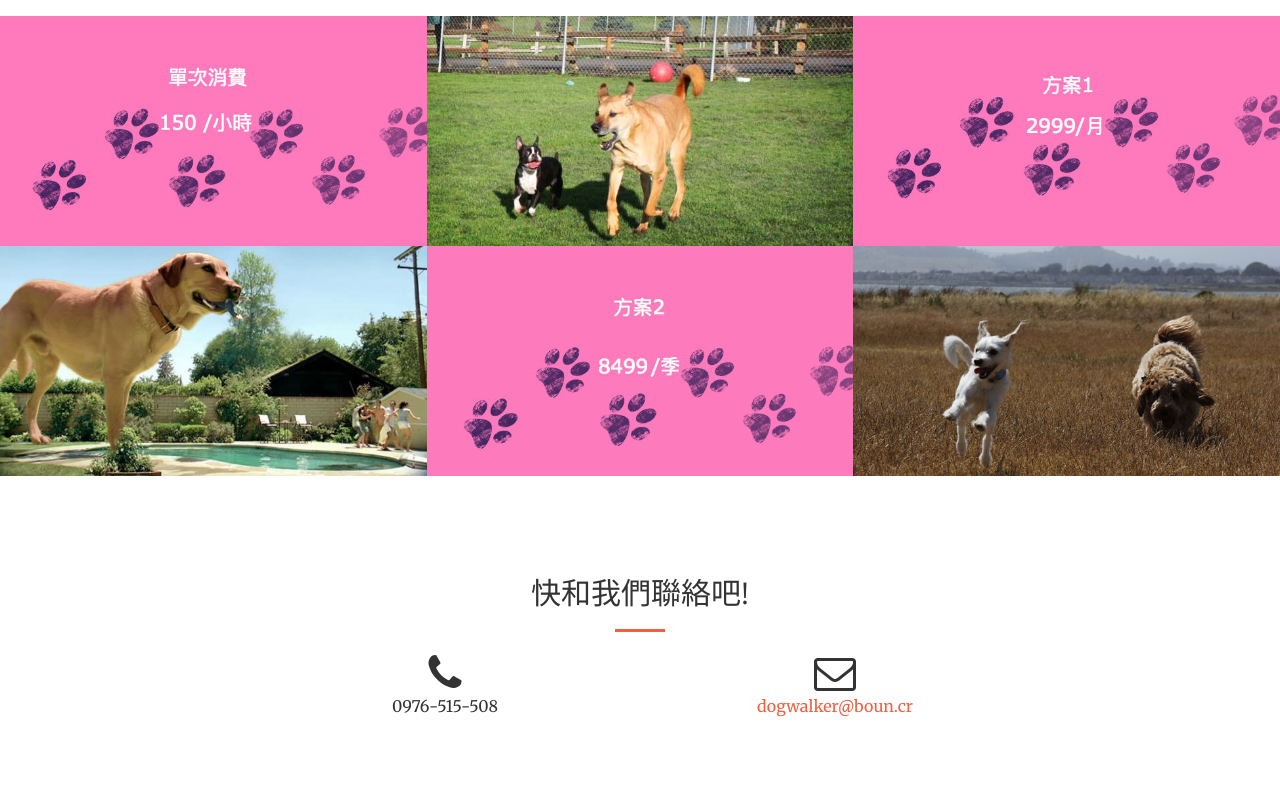
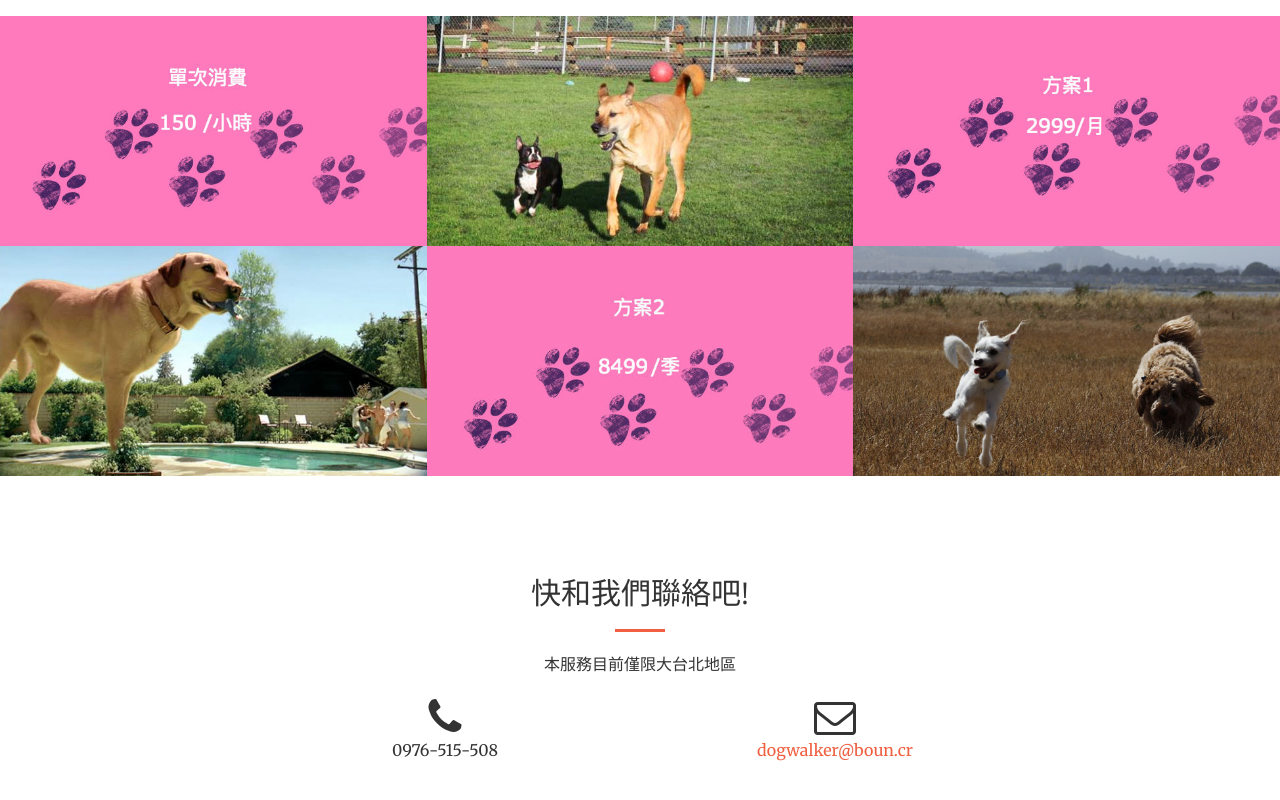
Before and after one commit to minmin0508/dogwalker, a website: page index.html in a window 1280 px wide. Shown: the part 1634-2434 px from the top of the page. Drawn offline with nearby package versions, Linux system fonts and the light colour scheme.

Commit message:
add more detail

```diff
--- a/index.html
+++ b/index.html
@@ -192,7 +192,7 @@
                 <div class="col-lg-8 col-lg-offset-2 text-center">
                     <h2 class="section-heading">快和我們聯絡吧!</h2>
                     <hr class="primary">
-                    <p></p>
+                    <p>本服務目前僅限大台北地區</p>
                 </div>
                 <div class="col-lg-4 col-lg-offset-2 text-center">
                     <i class="fa fa-phone fa-3x sr-contact"></i>
```
